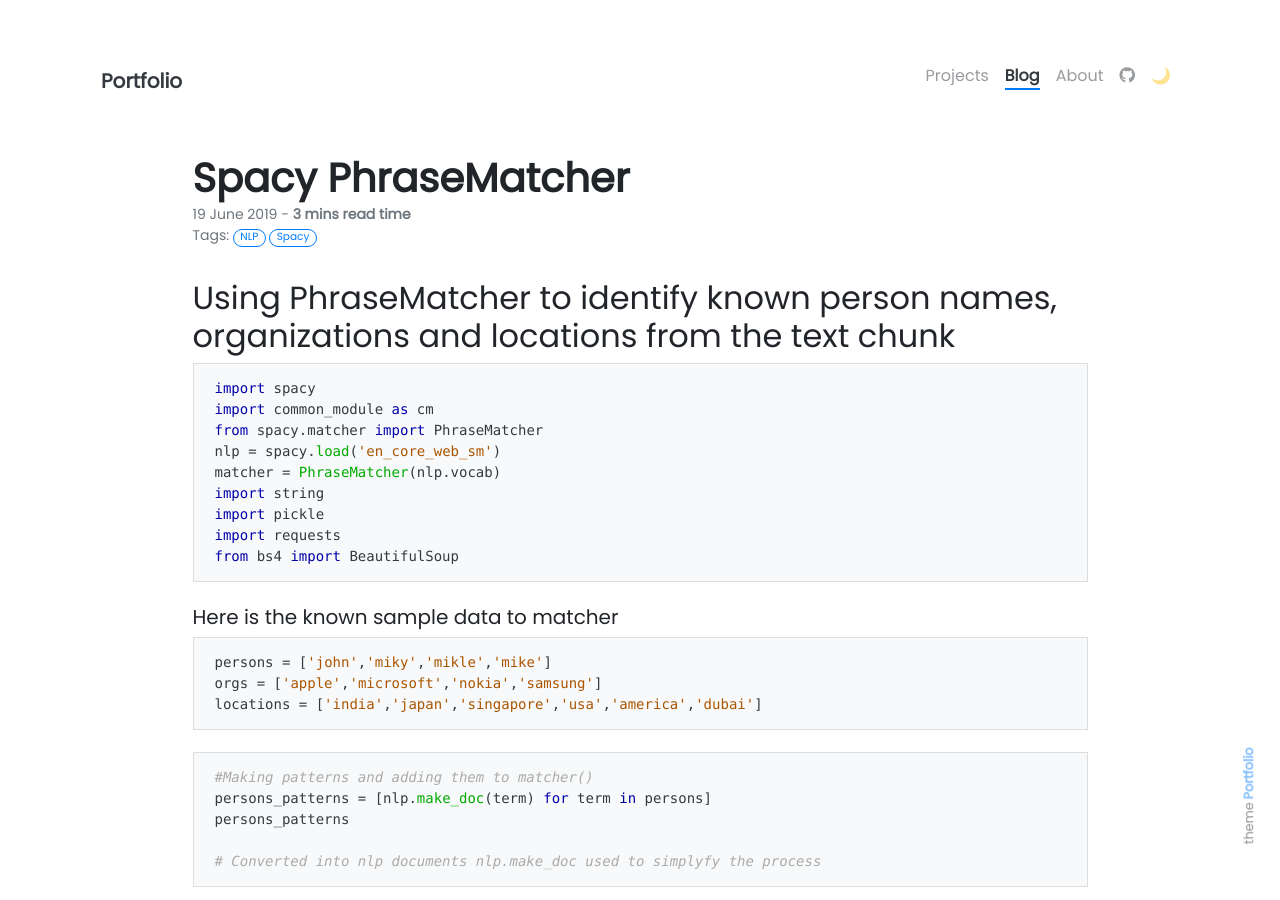
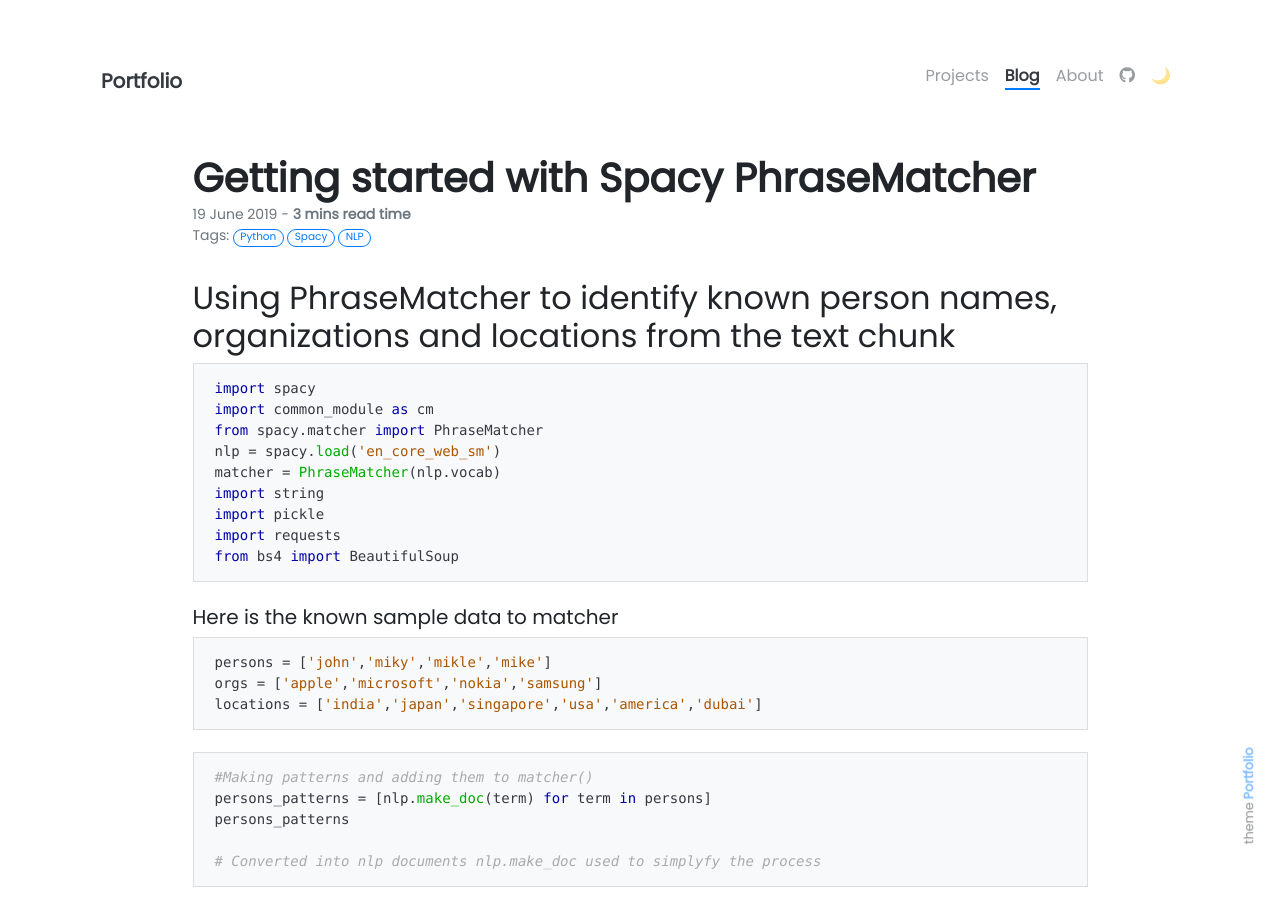
Before and after one commit to dhamodharanrk/portfolio, a Jekyll site: the page built from _posts/2019-06-19-python-spacy-phrasematcher.md, in a window 1280 px wide and 900 px high. Built offline with Jekyll 4.4.1, drawn with Linux system fonts in a browser that asks for light colours; nearby versions of some CDN libraries; our own code applies the rules of GitHub Pages for plain Markdown files.

Commit message:
Update and rename 2019-06-19-spacy-phraseMatcher.md to 2019-06-19-python-spacy-phrasematcher.md

```diff
--- a/_posts/2019-06-19-spacy-phraseMatcher.md
+++ b/_posts/2019-06-19-python-spacy-phrasematcher.md
@@ -1,6 +1,6 @@
 ---
-title: Spacy PhraseMatcher
-tags: [NLP,Spacy]
+title: Getting started with Spacy PhraseMatcher
+tags: [Python,Spacy,NLP]
 style: border
 color: secondary
 description: Extracting image address using spacy with PhraseMatcher
```
